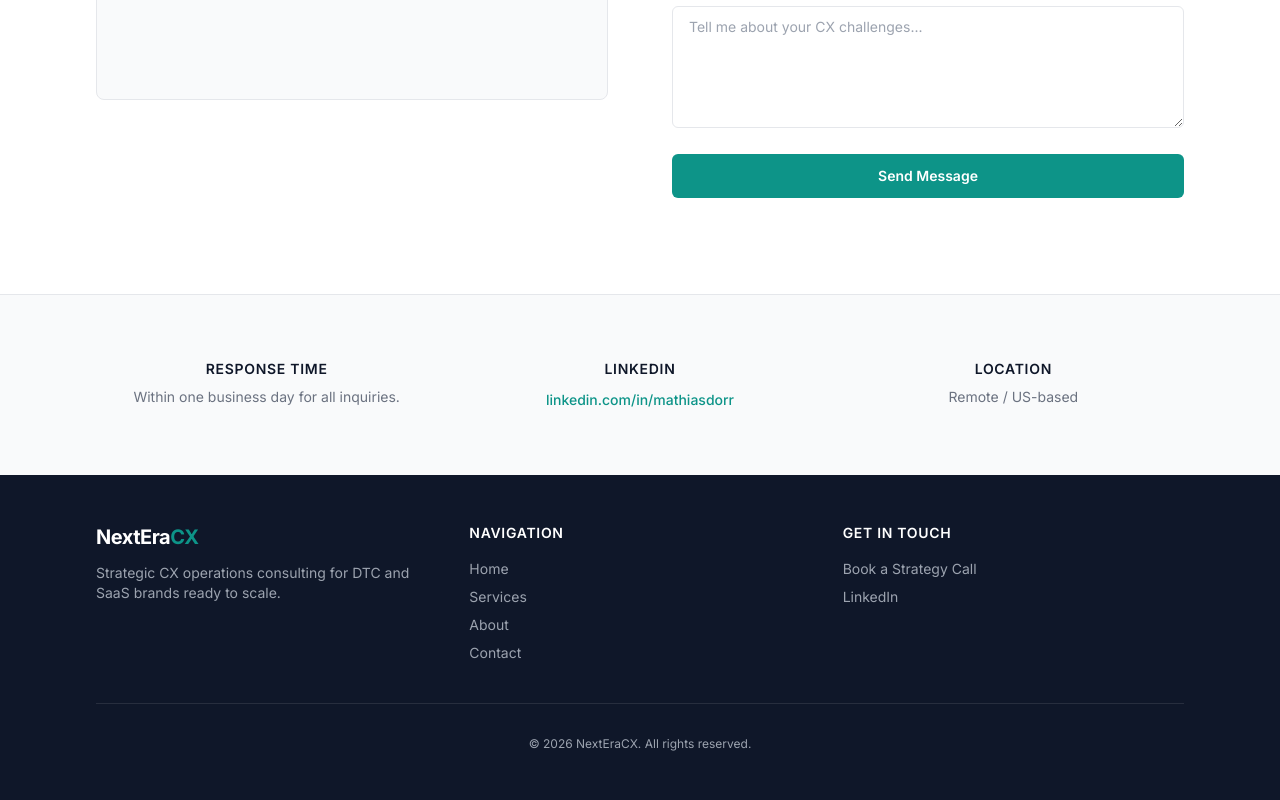
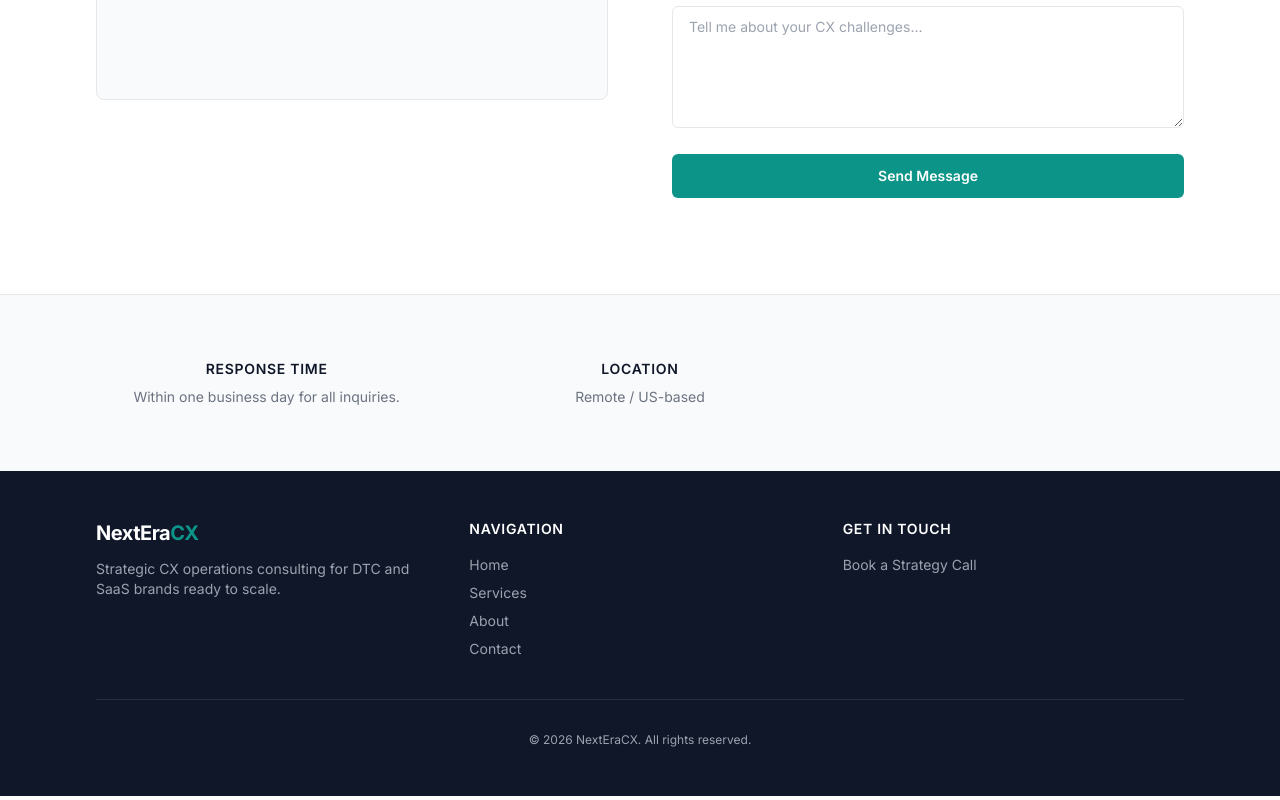
Before and after one commit to AllesAusloeschen/nexteracx, a Next.js app: page /contact in a window 1280 px wide. Shown: the part 960-1760 px from the top of the page. Built offline with nearby package versions, Linux system fonts and the light colour scheme; no server answers.

Commit message:
Remove LinkedIn references

```diff
--- a/app/components/Footer.tsx
+++ b/app/components/Footer.tsx
@@ -35,16 +35,6 @@ export default function Footer() {
                   Book a Strategy Call
                 </Link>
               </li>
-              <li>
-                <a
-                  href="https://linkedin.com/in/mathiasdorr"
-                  target="_blank"
-                  rel="noopener noreferrer"
-                  className="hover:text-teal transition-colors"
-                >
-                  LinkedIn
-                </a>
-              </li>
             </ul>
           </div>
         </div>
--- a/app/contact/page.tsx
+++ b/app/contact/page.tsx
@@ -105,19 +105,6 @@ export default function ContactPage() {
             </div>
             <div>
               <h3 className="text-sm font-semibold uppercase tracking-wider text-navy mb-2">
-                LinkedIn
-              </h3>
-              <a
-                href="https://linkedin.com/in/mathiasdorr"
-                target="_blank"
-                rel="noopener noreferrer"
-                className="text-teal text-sm font-medium hover:text-teal-dark transition-colors"
-              >
-                linkedin.com/in/mathiasdorr
-              </a>
-            </div>
-            <div>
-              <h3 className="text-sm font-semibold uppercase tracking-wider text-navy mb-2">
                 Location
               </h3>
               <p className="text-gray-600 text-sm">
```
